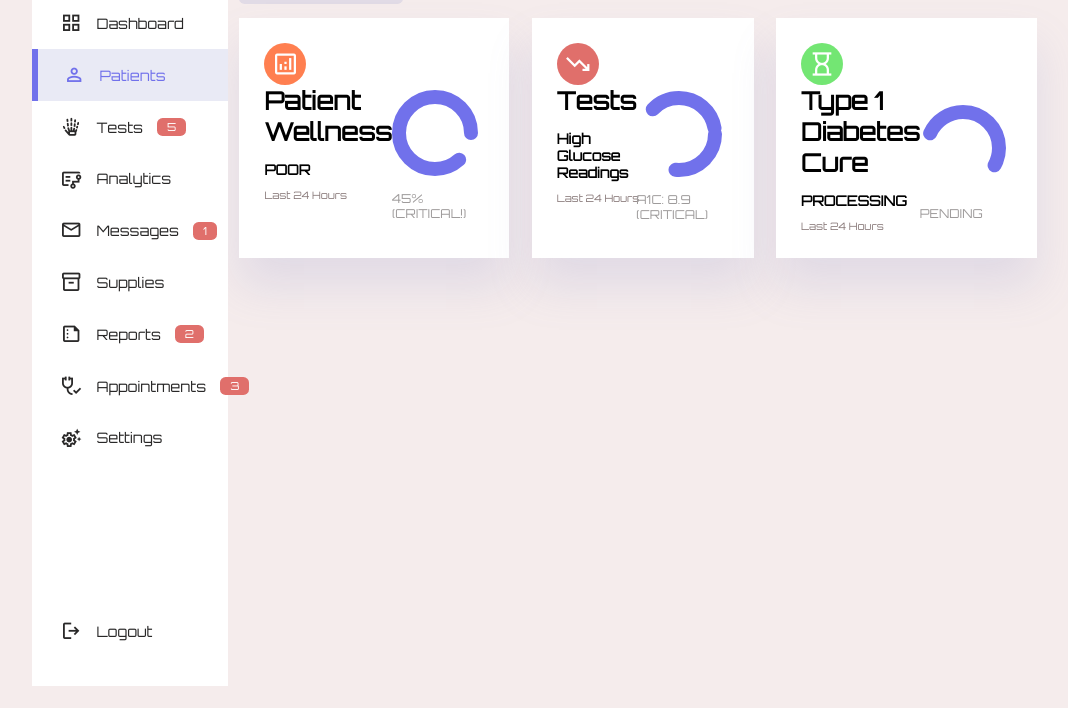
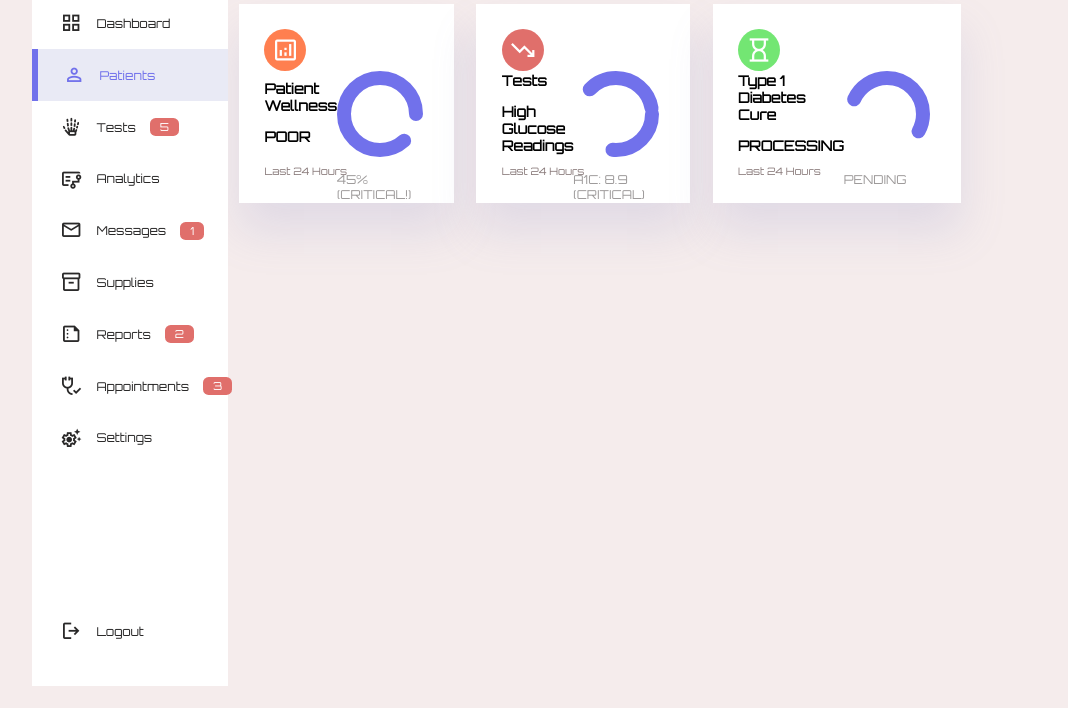
Before and after one commit to codingmster1/admin-dash-board, a plain HTML site: page index.html in a window 1280 px wide. Shown: the part 92-800 px from the top of the page, without its empty margins (0-1068 px from the left). Drawn offline with nearby package versions, Linux system fonts and the light colour scheme; a web font is replaced by a local one.

Commit message:
fixed boxes in css by shrinking font header size

```diff
--- a/styles.css
+++ b/styles.css
@@ -74,6 +74,27 @@ img
 {
     display: block;
     width: 100%;
+}
+
+h1
+{
+    font-weight: 800;
+    font-size: 1rem;
+}
+
+h3
+{
+    font-size: 0.87rem;
+}
+
+h4
+{
+    font-size: 0.8rem;
+}
+
+h5
+{
+    font-size: 0.77rem;
 }
 
 
```
